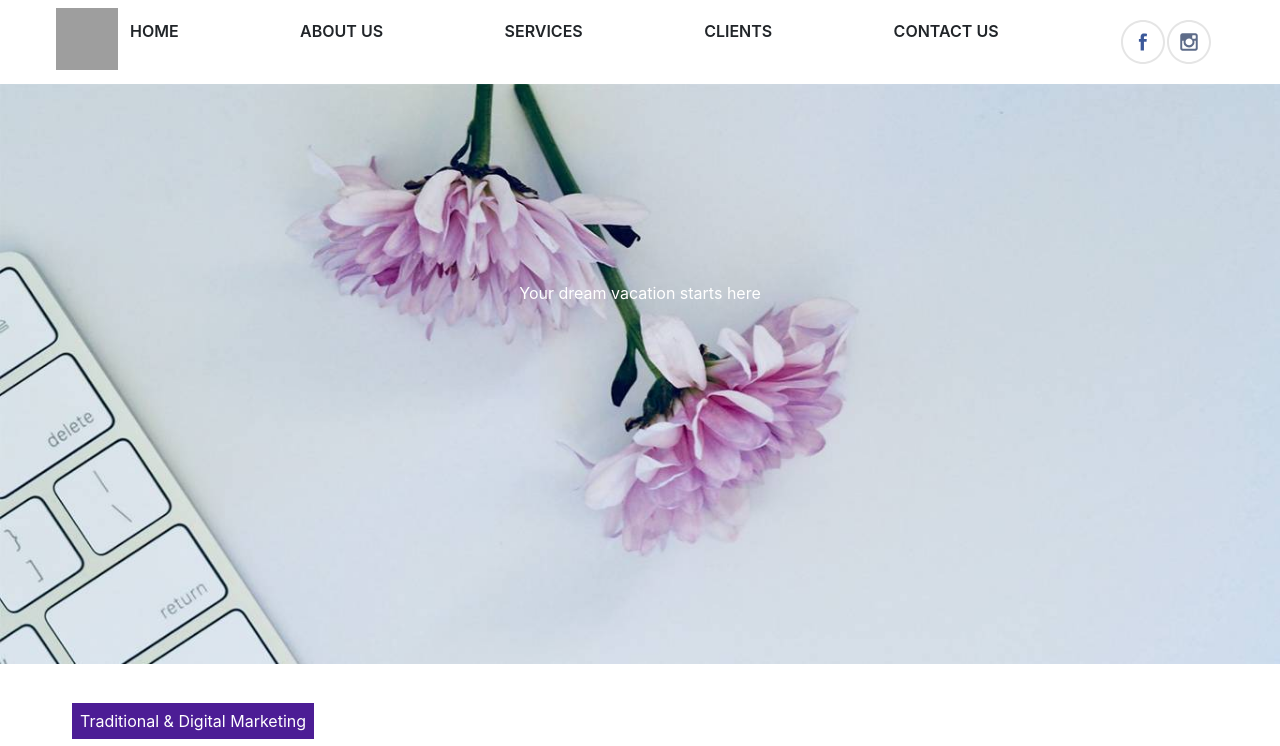
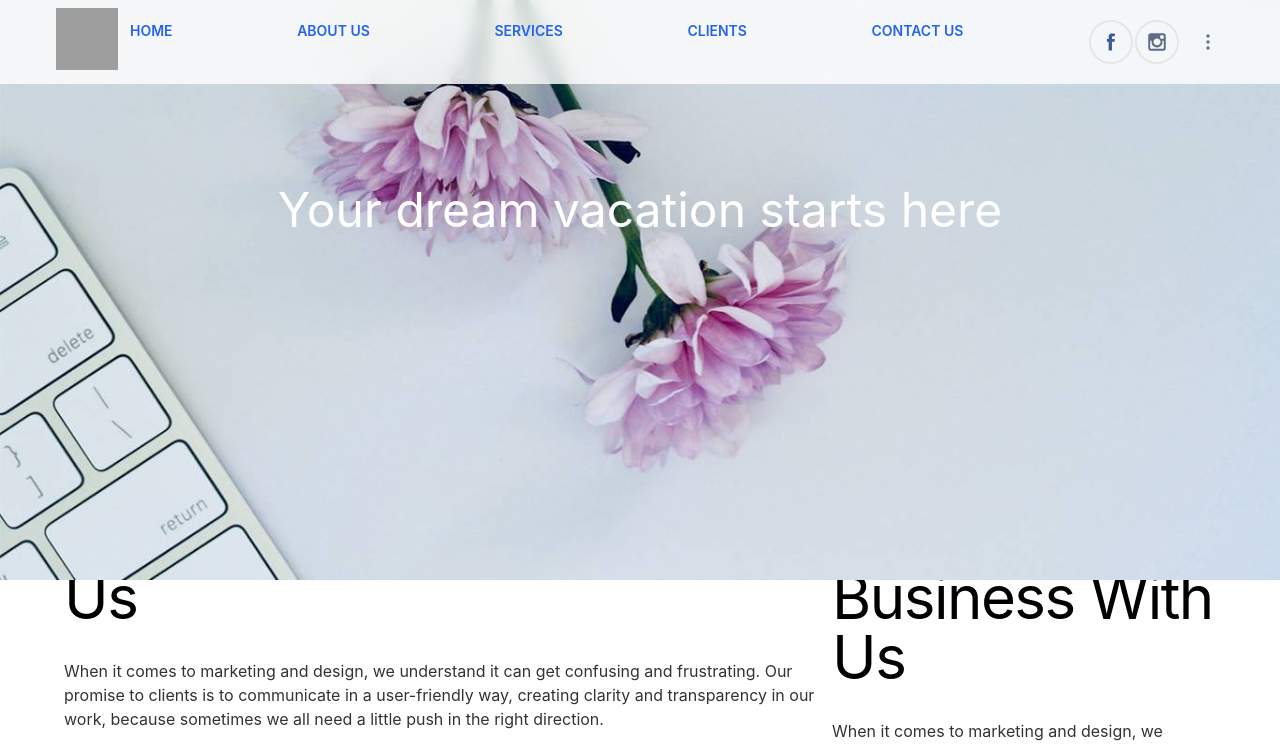
Before and after one commit to nodexchange/next-alyssacreative.co.uk, a Next.js app: page / in a window 1280 px wide. Shown: the top 746 px of the page. Built offline with nearby package versions, Linux system fonts and the light colour scheme; grey boxes are pictures that could not be loaded.

Commit message:
as creative nav fixes and tailwind

```diff
--- a/src/sections/Header.js
+++ b/src/sections/Header.js
@@ -36,10 +36,9 @@ export function Header({
   return (
     <>
       <div
-        className={clsx(
-          'sticky top-0 z-40 w-full backdrop-blur flex-none transition-all duration-500 lg:z-50',
-          isOpaque ? 'bg-ascreative' : 'bg-ascreative'
-        )}>
+        className={
+          `fixed top-0 z-50 w-full backdrop-blur flex-none transition-all duration-500 ${isOpaque ? 'bg-white-scroll-nav' : 'bg-white-nav'}`
+        }>
         <Container>
           <div
             className={clsx(
--- a/tailwind.config.js
+++ b/tailwind.config.js
@@ -2,13 +2,20 @@ module.exports = {
   content: [
     "./src/pages/**/*.{js,ts,jsx,tsx}",
     "./src/components/**/*.{js,ts,jsx,tsx}",
+    "./src/sections/**/*.{js,ts,jsx,tsx}",
     "./src/layouts/**/*.{js,ts,jsx,tsx}",
   ],
   theme: {
     extend: {
       colors: {
-        ascreative: '#353954'
-      }
+        'ascreative': '#353954',
+        'white-scroll-nav': 'rgba(255, 255, 255, 0.8)',
+      },
+      backgroundColor: {
+        'ascreative': '#353954',
+        'white-nav': 'rgba(255, 255, 255, 0.8)',
+        'white-scroll-nav': 'rgba(255, 255, 255, 0.5)',
+      },
     },
   },
   plugins: [],
```
